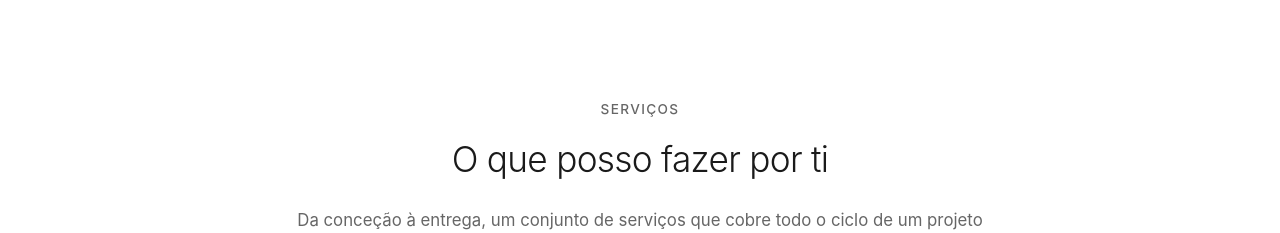
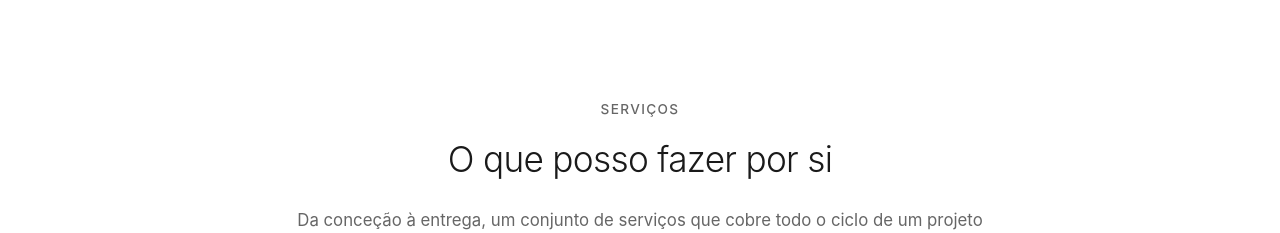
Before and after one commit to rickardovidal/portfolio-pern-app, a React (Vite) app in the folder frontend/: page / in a window 1280 px wide. Shown: the part 1760-1993 px from the top of the page. Built offline with nearby package versions, Linux system fonts and the light colour scheme; no server answers.

Commit message:
fix: tratamento por si em vez de ti no titulo de servicos

```diff
--- a/frontend/src/components/sections/Services.jsx
+++ b/frontend/src/components/sections/Services.jsx
@@ -80,7 +80,7 @@ const Services = () => {
                 <div className={styles.servicesHeader}>
                     <div className={styles.servicesLabel}>Serviços</div>
                     <h2 className={styles.servicesTitle}>
-                        O que posso fazer por ti
+                        O que posso fazer por si
                     </h2>
                     <p className={styles.servicesSubtitle}>
                         Da conceção à entrega, um conjunto de serviços que cobre
```
